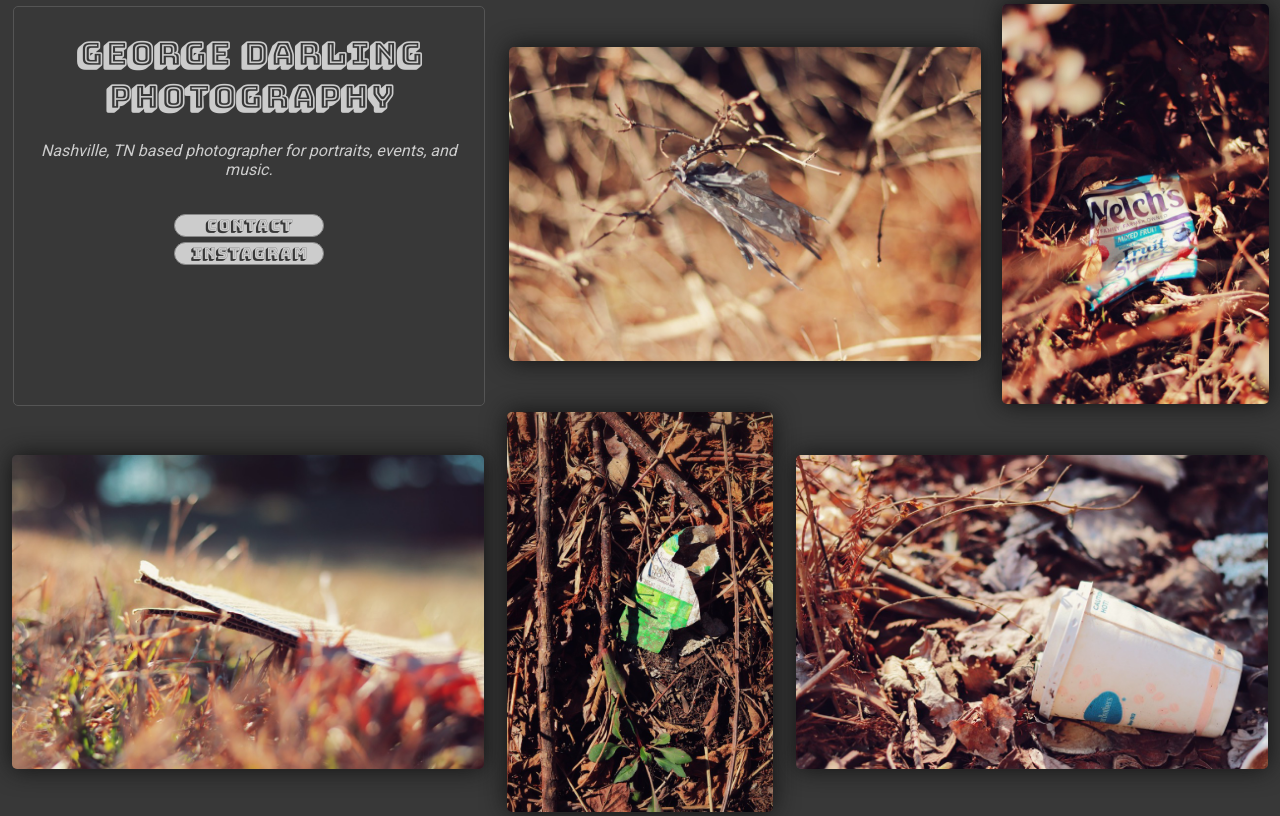
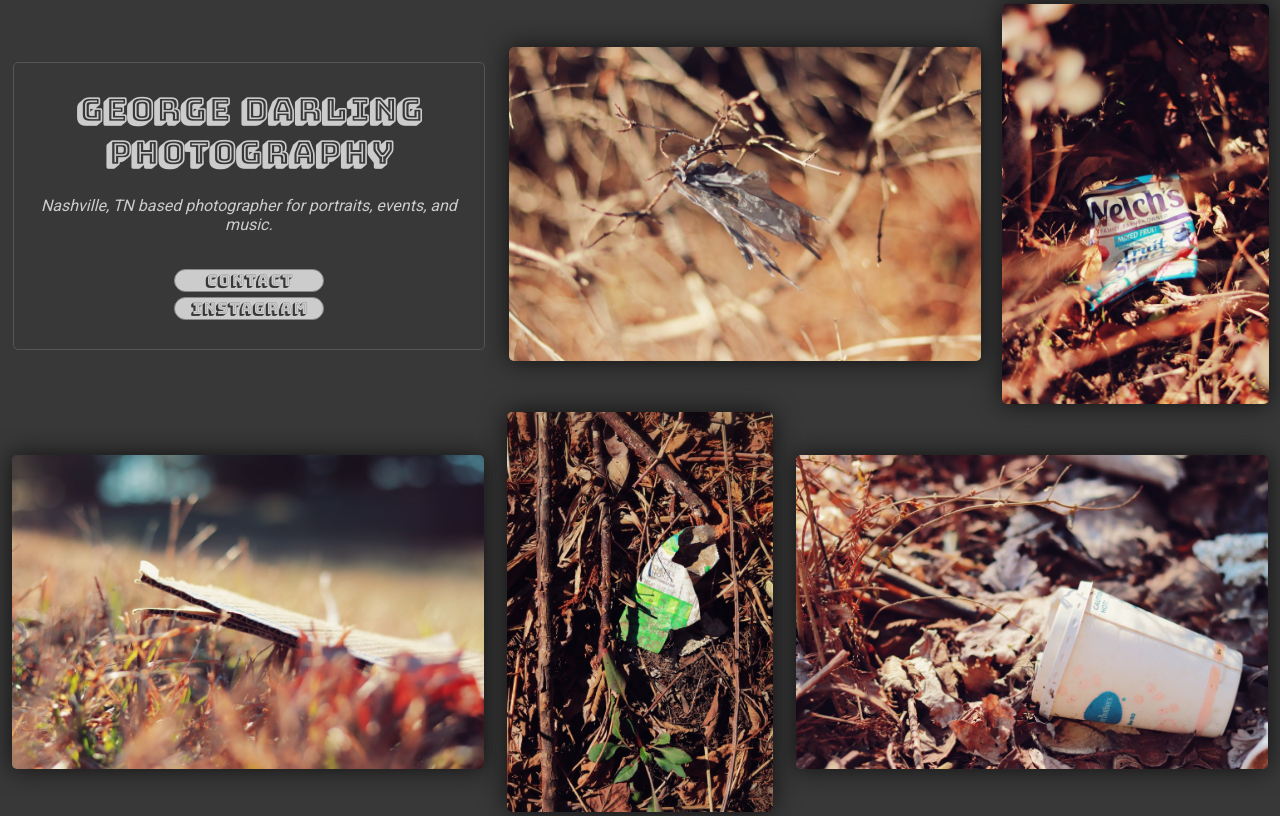
Before and after one commit to devgr/photo-ui, a Vue app in the folder photo-ui/: page /#/ in a window 1280 px wide. Built offline with nearby package versions, Linux system fonts and the light colour scheme.

Commit message:
formatted header card

```diff
--- a/photo-ui/src/App.vue
+++ b/photo-ui/src/App.vue
@@ -45,8 +45,17 @@ body {
 }
 .btn:hover {
   cursor: pointer;
+  background-color: #ddd;
 }
 .btn:active {
   background-color: #aaa;
 }
+img.v-aligned, div.v-aligned{
+  vertical-align: middle;
+}
+span.v-aligned{
+  display: inline-block;
+  height: 100%;
+  vertical-align: middle;
+}
 </style>
--- a/photo-ui/src/components/ContentCard.vue
+++ b/photo-ui/src/components/ContentCard.vue
@@ -25,11 +25,13 @@ div.outer{
   height:400px;
   margin: auto;
   padding: 2px;
+  display: flex;
+  justify-content: center;
+  align-items: center;
 }
 div.inner{
   border: 1px solid #555;
   border-radius: 5px;
   padding: 5px;
-  height: 388px;
 }
 </style>
--- a/photo-ui/src/components/HeaderCard.vue
+++ b/photo-ui/src/components/HeaderCard.vue
@@ -5,6 +5,7 @@
     <br />
     <a v-on:click="contact();" class="btn">Contact</a>
     <a class="btn" href="https://www.instagram.com/georgedphotos/">Instagram</a>
+    <br />
   </div>
 </template>
 
--- a/photo-ui/src/components/ImageCard.vue
+++ b/photo-ui/src/components/ImageCard.vue
@@ -1,6 +1,6 @@
 <template>
   <span>
-    <span class="helper"></span><img class="wrapped-img" :src="config.imgSrc" />
+    <span class="v-aligned"></span><img class="img-card v-aligned" :src="config.imgSrc" />
   </span>
 </template>
 
@@ -16,16 +16,10 @@ export default {
 
 <!-- Add "scoped" attribute to limit CSS to this component only -->
 <style scoped>
-img.wrapped-img{
+img.img-card{
   max-width: 472px;
   max-height: 400px;
-  vertical-align: middle;
   border-radius: 5px;
   box-shadow: 0px 0px 25px #111;
 }
-.helper{
-  display: inline-block;
-  height: 100%;
-  vertical-align: middle;
-}
 </style>
```
